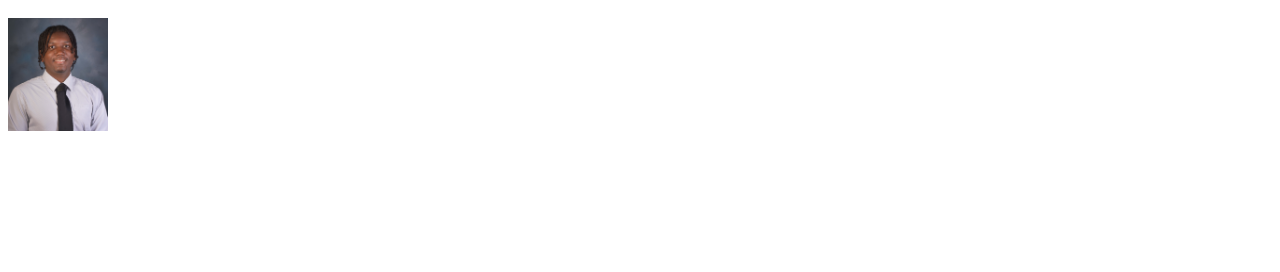
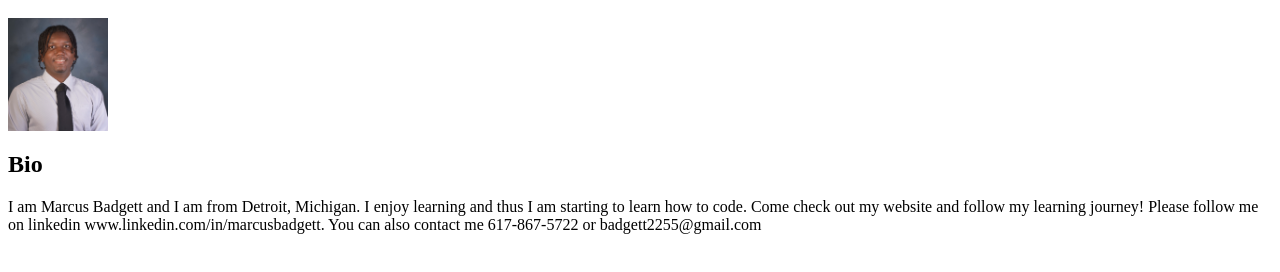
Before and after one commit to marcus2255/marcus2255.github.io, a plain HTML site: page index.html in a window 1280 px wide. Shown: the part 48-320 px from the top of the page. Drawn offline with Linux system fonts and the light colour scheme.

Commit message:
Update index.html

```diff
--- a/index.html
+++ b/index.html
@@ -3,5 +3,6 @@
     <img src="./Badgett_Marcus_2_Workday.jpg" /
          width = "100"
          height = auto>
-    </div>
+    <h2> Bio </h2>
+    <p>I am Marcus Badgett and I am from Detroit, Michigan. I enjoy learning and thus I am starting to learn how to code. Come check out my website and follow my learning journey! Please follow me on linkedin www.linkedin.com/in/marcusbadgett. You can also contact me 617-867-5722 or badgett2255@gmail.com </p>
 <html>
```
